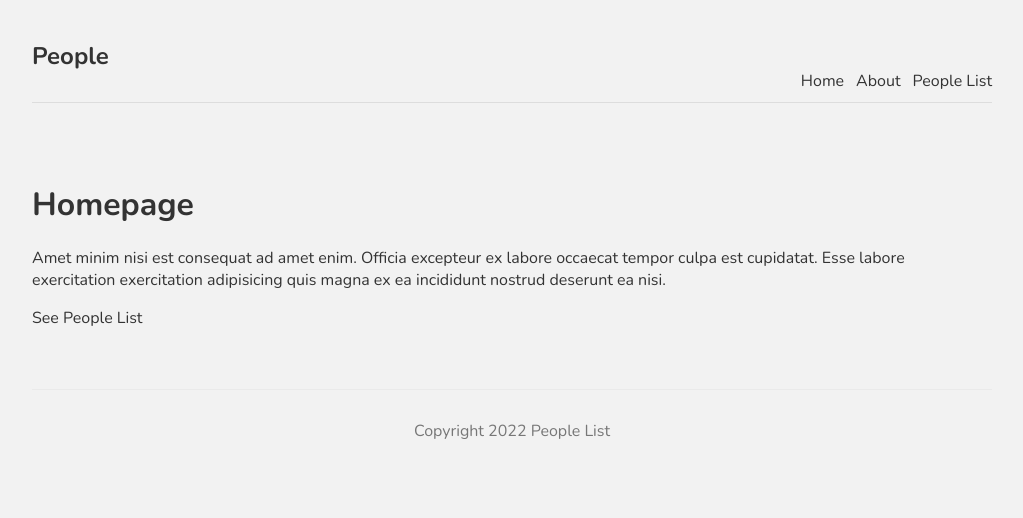
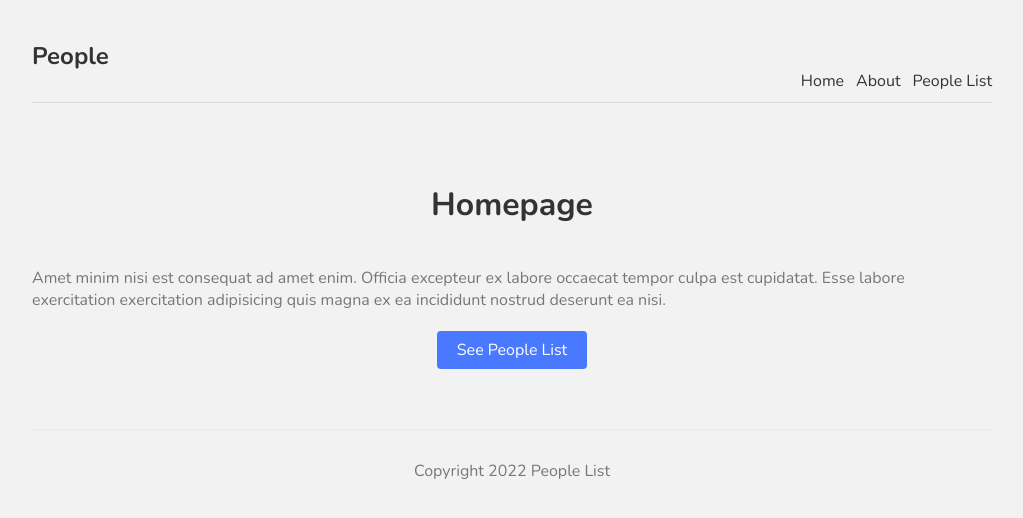
Before and after one commit to SabeloX/Data-Fetching-Using-NextJS, a Next.js app: page / in a window 1280 px wide. Shown: the top 518 px of the page, without its empty margins (128-1151 px from the left). Built offline with nearby package versions, Linux system fonts and the light colour scheme.

Commit message:
Applied home styles

```diff
--- a/pages/index.js
+++ b/pages/index.js
@@ -1,16 +1,16 @@
-import Head from 'next/head'
-import Image from 'next/image'
 import Link from 'next/link'
-import { Footer } from '../components/footer'
-import { Navbar } from '../components/navbar'
 import styles from '../styles/Home.module.css'
 
 export default function Home() {
   return (
     <div>
-      <h1>Homepage</h1>
-      <p>Amet minim nisi est consequat ad amet enim. Officia excepteur ex labore occaecat tempor culpa est cupidatat. Esse labore exercitation exercitation adipisicing quis magna ex ea incididunt nostrud deserunt ea nisi.</p>
-      <Link href="/people">See People List</Link>
+      <h1 className={styles.title}>Homepage</h1>
+      <p className={styles.text}>Amet minim nisi est consequat ad amet enim. Officia excepteur ex labore occaecat tempor culpa est cupidatat. Esse labore exercitation exercitation adipisicing quis magna ex ea incididunt nostrud deserunt ea nisi.</p>
+      <Link href="/people">
+        <a className={styles.button}>
+          See People List
+        </a>
+      </Link>
     </div>
   )
 }
--- a/styles/Home.module.css
+++ b/styles/Home.module.css
@@ -1,116 +1,20 @@
-.container {
-  padding: 0 2rem;
-}
-
-.main {
-  min-height: 100vh;
-  padding: 4rem 0;
-  flex: 1;
-  display: flex;
-  flex-direction: column;
-  justify-content: center;
-  align-items: center;
-}
-
-.footer {
-  display: flex;
-  flex: 1;
-  padding: 2rem 0;
-  border-top: 1px solid #eaeaea;
-  justify-content: center;
-  align-items: center;
-}
-
-.footer a {
-  display: flex;
-  justify-content: center;
-  align-items: center;
-  flex-grow: 1;
-}
-
-.title a {
-  color: #0070f3;
-  text-decoration: none;
-}
-
-.title a:hover,
-.title a:focus,
-.title a:active {
-  text-decoration: underline;
-}
-
 .title {
-  margin: 0;
-  line-height: 1.15;
-  font-size: 4rem;
-}
-
-.title,
-.description {
+  color: #333;
+  padding-bottom: 20px;
   text-align: center;
 }
 
-.description {
-  margin: 4rem 0;
-  line-height: 1.5;
-  font-size: 1.5rem;
+.text {
+  color: #777;
 }
 
-.code {
-  background: #fafafa;
-  border-radius: 5px;
-  padding: 0.75rem;
-  font-size: 1.1rem;
-  font-family: Menlo, Monaco, Lucida Console, Liberation Mono, DejaVu Sans Mono,
-    Bitstream Vera Sans Mono, Courier New, monospace;
+.button {
+  display: block;
+  width: 150px;
+  padding: 8px 0;
+  margin: 20px auto;
+  background-color: #4979ff;
+  border-radius: 4px;
+  text-align: center;
+  color: #fff;
 }
-
-.grid {
-  display: flex;
-  align-items: center;
-  justify-content: center;
-  flex-wrap: wrap;
-  max-width: 800px;
-}
-
-.card {
-  margin: 1rem;
-  padding: 1.5rem;
-  text-align: left;
-  color: inherit;
-  text-decoration: none;
-  border: 1px solid #eaeaea;
-  border-radius: 10px;
-  transition: color 0.15s ease, border-color 0.15s ease;
-  max-width: 300px;
-}
-
-.card:hover,
-.card:focus,
-.card:active {
-  color: #0070f3;
-  border-color: #0070f3;
-}
-
-.card h2 {
-  margin: 0 0 1rem 0;
-  font-size: 1.5rem;
-}
-
-.card p {
-  margin: 0;
-  font-size: 1.25rem;
-  line-height: 1.5;
-}
-
-.logo {
-  height: 1em;
-  margin-left: 0.5rem;
-}
-
-@media (max-width: 600px) {
-  .grid {
-    width: 100%;
-    flex-direction: column;
-  }
-}
```
